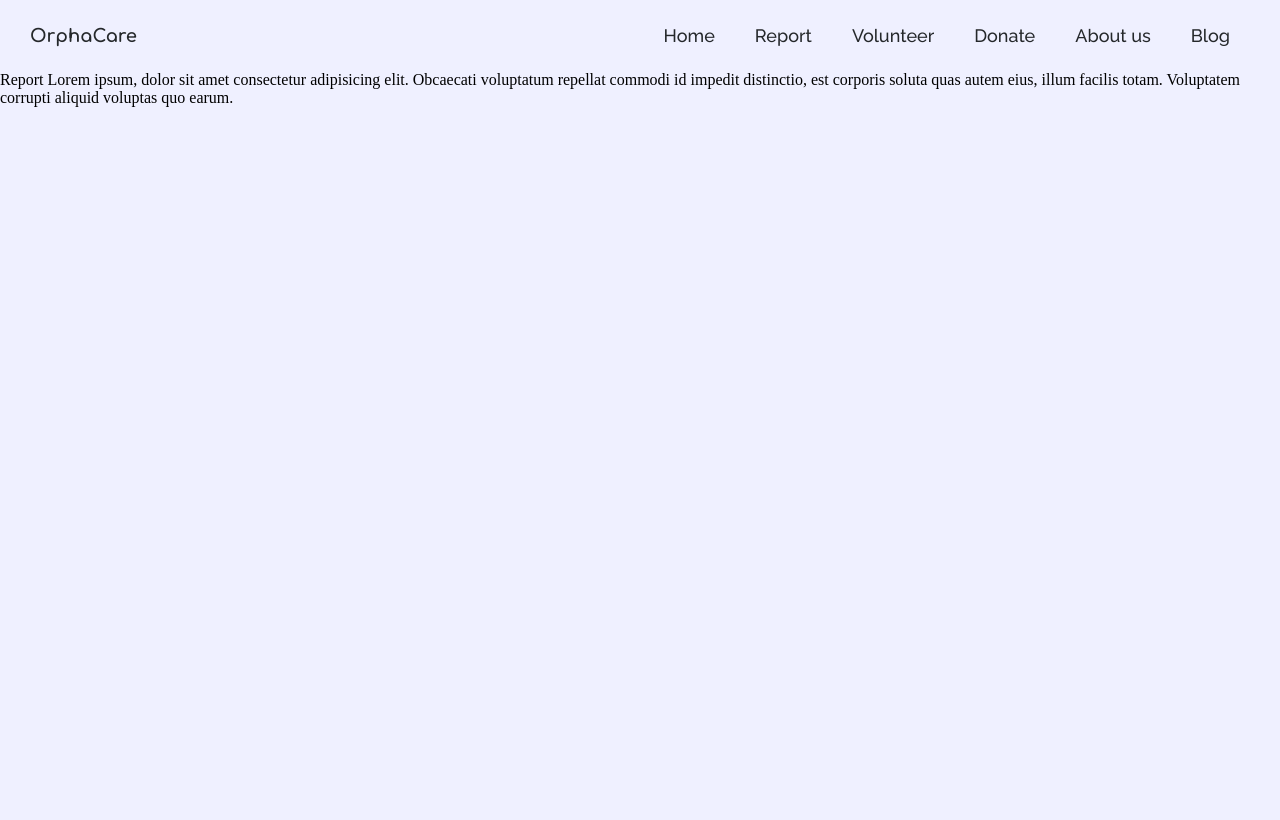
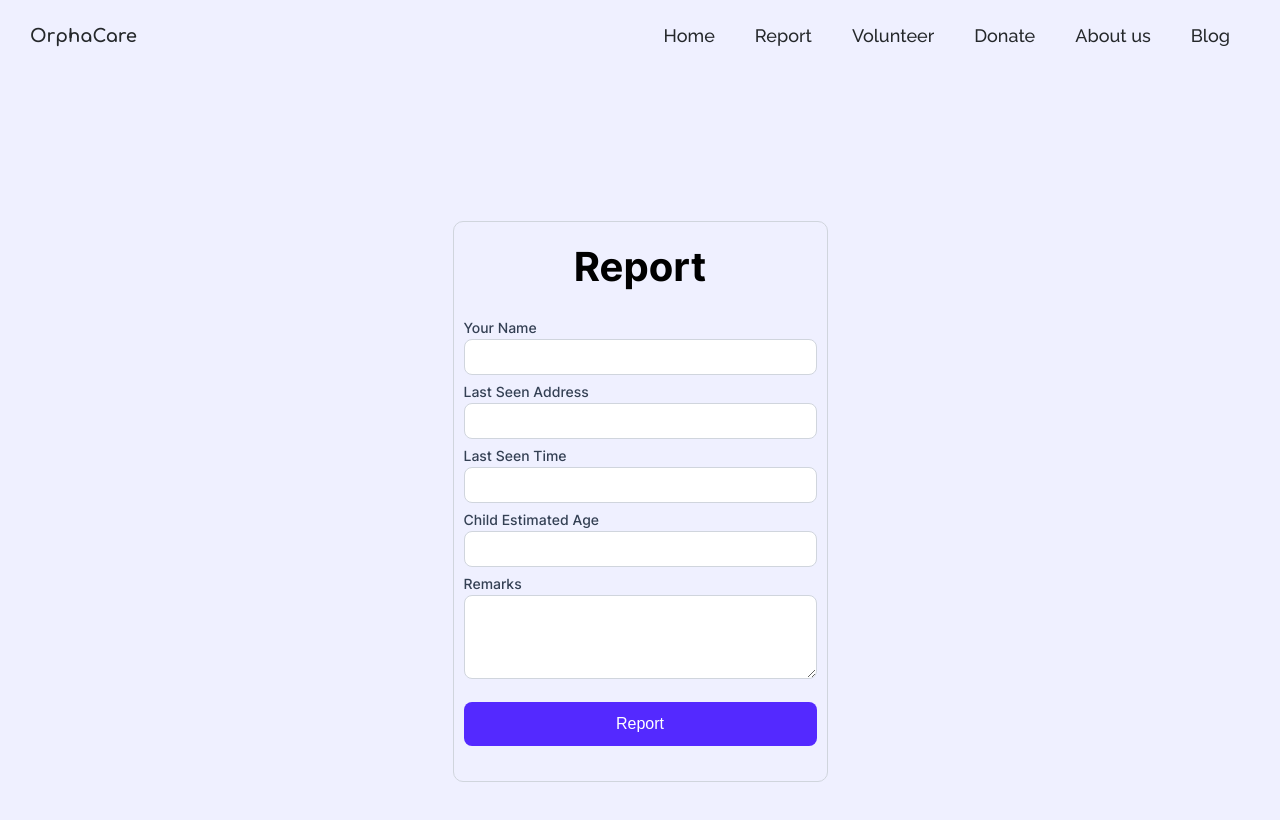
Before and after one commit to Manishkarke/orphacare, a React (Create React App) app in the folder frontend/: page /report in a window 1280 px wide. Shown: the top 820 px of the page. Built offline with nearby package versions, Linux system fonts and the light colour scheme.

Commit message:
Report Missing child's UI completed

```diff
--- a/frontend/src/App.js
+++ b/frontend/src/App.js
@@ -3,7 +3,7 @@ import "./App.css";
 import SignIn from "./components/form/SignIn";
 import SignUp from "./components/form/SignUp";
 import Header from "./components/header/Header";
-import Report from "./components/Report";
+import AddReport from "./components/form/AddReport";
 
 function App() {
   return (
@@ -12,7 +12,7 @@ function App() {
       <Routes>
         <Route path="/signin" element={<SignIn />} />
         <Route path="/signup" element={<SignUp />} />
-        <Route path="/report" element={<Report />} />
+        <Route path="/report" element={<AddReport />} />
       </Routes>
     </div>
   );
--- a/frontend/src/components/Report.jsx
+++ /dev/null
@@ -1,9 +0,0 @@
-import React from 'react'
-
-function Report() {
-  return (
-    <div>Report Lorem ipsum, dolor sit amet consectetur adipisicing elit. Obcaecati voluptatum repellat commodi id impedit distinctio, est corporis soluta quas autem eius, illum facilis totam. Voluptatem corrupti aliquid voluptas quo earum.</div>
-  )
-}
-
-export default Report
--- /dev/null
+++ b/frontend/src/components/form/AddReport.jsx
@@ -0,0 +1,117 @@
+import React, { useState } from "react";
+import classes from "./Form.module.css";
+
+function Report() {
+  // Report State Variable to Store all the input's value
+  const [report, setReport] = useState({
+    userName: "",
+    lastSeenAddress: "",
+    lastSeenTime: "",
+    childEstimatedAge: "",
+    remarks: "",
+  });
+
+  // Input-Field Change Handlers
+  // userName
+  const userNameInputChangeHandler = (event) => {
+    setReport((prevReport) => {
+      return { ...prevReport, userName: event.target.value };
+    });
+  };
+
+  // Last Seen Address
+  const seenAddressInputChangeHandler = (event) => {
+    setReport((prevReport) => {
+      return { ...prevReport, lastSeenAddress: event.target.value };
+    });
+  };
+
+  // Last Seen Time
+  const seenTimeInputChangeHandler = (event) => {
+    setReport((prevReport) => {
+      return { ...prevReport, lastSeenTime: event.target.value };
+    });
+  };
+
+  // Estimated CHild's age
+  const childAgeInputChangeHandler = (event) => {
+    setReport((prevReport) => {
+      return { ...prevReport, childEstimatedAge: event.target.value };
+    });
+  };
+
+  // Remarks
+  const remarksInputChangeHandler = (event) => {
+    setReport((prevReport) => {
+      return { ...prevReport, remarks: event.target.value };
+    });
+  };
+  return (
+    <section className={classes["container"]}>
+      <h2>Report</h2>
+      <form action="POST">
+        <div className={classes["inputfield"]}>
+          <label htmlFor="username">Your Name</label>
+          <input
+            type="text"
+            name="username"
+            id="username"
+            value={report.userName}
+            onChange={userNameInputChangeHandler}
+          />
+        </div>
+
+        <div className={classes["inputfield"]}>
+          <label htmlFor="lastSeenAddress">Last Seen Address</label>
+          <input
+            type="text"
+            name="lastSeenAddress"
+            id="lastSeenAddress"
+            value={report.lastSeenAddress}
+            onChange={seenAddressInputChangeHandler}
+          />
+        </div>
+
+        <div className={classes["inputfield"]}>
+          <label htmlFor="lastSeenTime">Last Seen Time</label>
+          <input
+            type="text"
+            name="lastSeenTime"
+            id="lastSeenTime"
+            value={report.lastSeenTime}
+            onChange={seenTimeInputChangeHandler}
+          />
+        </div>
+
+        <div className={classes["inputfield"]}>
+          <label htmlFor="estimatedAge">Child Estimated Age</label>
+          <input
+            type="text"
+            name="estimatedAge"
+            id="estimatedAge"
+            value={report.childEstimatedAge}
+            onChange={childAgeInputChangeHandler}
+          />
+        </div>
+
+        <div className={classes["inputfield"]}>
+          <label htmlFor="remarks">Remarks</label>
+          <textarea
+            name="remarks"
+            id="remarks"
+            cols="30"
+            rows="3"
+            value={report.remarks}
+            onChange={remarksInputChangeHandler}
+          />
+        </div>
+
+        <button type="submit" className={classes["btn"]}>
+          Report
+        </button>
+      </form>
+    </section>
+  );
+}
+
+export default Report;
--- a/frontend/src/components/form/Form.module.css
+++ b/frontend/src/components/form/Form.module.css
@@ -36,7 +36,7 @@
   margin-bottom: 3px;
 }
 
-.inputfield input {
+.inputfield input , .inputfield textarea {
   padding: 5px 15px;
   min-width: 100%;
   min-height: 35px;
@@ -46,11 +46,11 @@
   font-size: 1rem;
 }
 
-.inputfield input:focus {
+.inputfield input:focus, .inputfield textarea:focus {
   outline: none;
 }
 
-.inputfield input::placeholder {
+.inputfield input::placeholder, .inputfield textarea::placeholder {
   font-size: var(--fs-normal);
 }
 
--- a/frontend/src/components/header/Header.jsx
+++ b/frontend/src/components/header/Header.jsx
@@ -1,6 +1,7 @@
 import React, { Component } from "react";
 import { NavLink } from "react-router-dom";
-import { navigationLinks } from "../../data/data";
+// import { navigationLinks } from "../../data/data";
+import { navigationLinks } from "../../constants/constants";
 import classes from "./Header.module.css";
 
 class Header extends Component {
--- a/frontend/src/constants/constants.js
+++ b/frontend/src/constants/constants.js
@@ -5,7 +5,13 @@ const ApiConstants = {
 
 }
 
+const navigationLinks = [
+    {id: "01", name: "Home", route: "/" },
+    {id: "02", name: "Report", route: "/report" },
+    {id: "03", name: "Volunteer", route: "/volunteer" },
+    {id: "04", name: "Donate", route: "/donate" },
+    {id: "05", name: "About us", route: "/about" },
+    {id: "06", name: "Blog", route: "/blog" }
+]
 
-module.exports = {
-    ApiConstants
-}
+export { navigationLinks, ApiConstants };
--- a/frontend/src/data/data.js
+++ /dev/null
@@ -1,10 +0,0 @@
-const navigationLinks = [
-    {id: "01", name: "Home", route: "/" },
-    {id: "02", name: "Report", route: "/report" },
-    {id: "03", name: "Volunteer", route: "/volunteer" },
-    {id: "04", name: "Donate", route: "/donate" },
-    {id: "05", name: "About us", route: "/about" },
-    {id: "06", name: "Blog", route: "/blog" }
-]
-
-export { navigationLinks };
```
